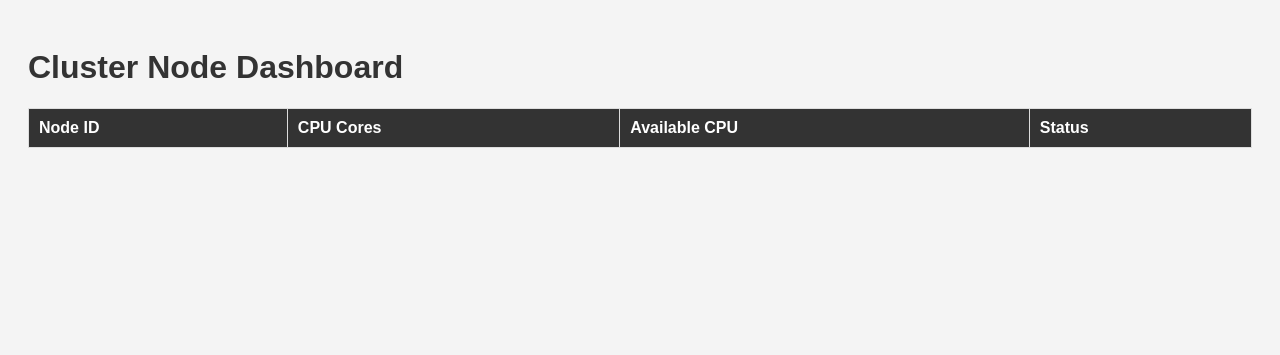
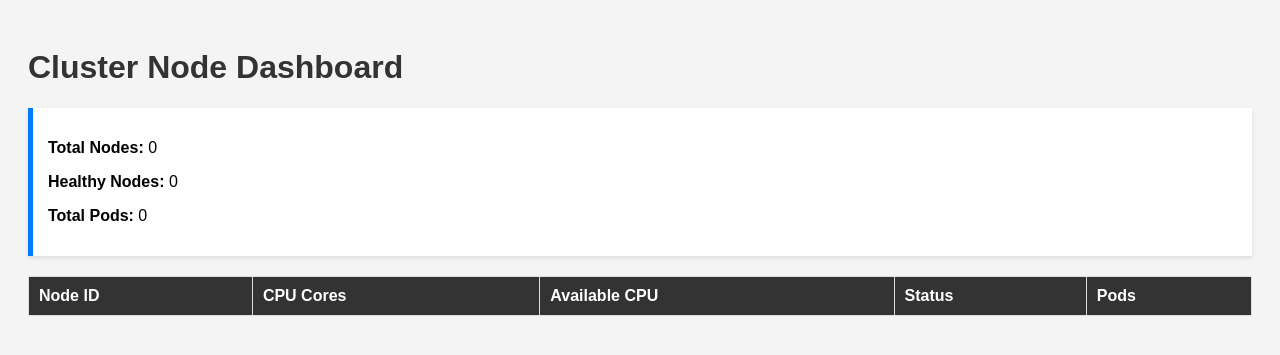
Before and after one commit to AkshaySimha5/068_088_095_116-kubernetes-simulator, a Flask app: page / in a window 1280 px wide. Shown: the top 355 px of the page. Run offline with Flask 2, Linux system fonts and the light colour scheme; data that the repository does not hold is empty.

Commit message:
Week 3 is done with men

```diff
--- a/api_server/app.py
+++ b/api_server/app.py
@@ -10,7 +10,7 @@ app = Flask(__name__, template_folder='templates')
 api = Api(app)
 
 # -------------------------
-# Node Manager (Week 2)
+# Node Manager
 # -------------------------
 class NodeManager:
     def __init__(self):
@@ -32,20 +32,55 @@ class NodeManager:
     def get_all_nodes(self):
         return self.nodes
 
+    def delete_node(self, node_id):
+        if node_id in self.nodes:
+            del self.nodes[node_id]
+            return True
+        return False
+
     def prune_inactive_nodes(self):
         current_time = time.time()
         for node_id, node in list(self.nodes.items()):
             if current_time - node['last_heartbeat'] > self.heartbeat_timeout:
-                node['status'] = 'unhealthy'
+                if node['status'] == 'healthy':
+                    node['status'] = 'unhealthy'
+                    self._reschedule_pods(node_id)
+
+    def _reschedule_pods(self, failed_node_id):
+        failed_node = self.nodes.get(failed_node_id)
+        if not failed_node:
+            return
+
+        pods_to_reschedule = failed_node['pods']
+        failed_node['pods'] = []
+
+        scheduler = PodScheduler(self)
+        for pod in pods_to_reschedule:
+            new_node_id = scheduler.schedule_pod(pod['cpu_required'])
+            if new_node_id:
+                self.nodes[new_node_id]['available_cpu'] -= pod['cpu_required']
+                self.add_pod_to_node(new_node_id, pod)
+                print(f"Rescheduled {pod['id']} from {failed_node_id} to {new_node_id}")
+            else:
+                print(f"Failed to reschedule pod {pod['id']} from {failed_node_id}")
 
     def add_pod_to_node(self, node_id, pod):
         if node_id in self.nodes:
             self.nodes[node_id]['pods'].append(pod)
 
+    def remove_pod(self, pod_id):
+        for node_id, node in self.nodes.items():
+            for pod in node['pods']:
+                if pod['id'] == pod_id:
+                    node['pods'].remove(pod)
+                    node['available_cpu'] += pod['cpu_required']
+                    return True
+        return False
+
 node_manager = NodeManager()
 
 # -------------------------
-# Pod Scheduler (Week 2)
+# Pod Scheduler
 # -------------------------
 class PodScheduler:
     def __init__(self, node_manager):
@@ -83,7 +118,7 @@ api.add_resource(
 )
 
 # -------------------------
-# Pod Scheduling Endpoint (Week 2)
+# Pod Scheduling Endpoint
 # -------------------------
 @app.route('/api/pods', methods=['POST'])
 def launch_pod():
@@ -115,18 +150,48 @@ def launch_pod():
     }), 201
 
 # -------------------------
+# Pod Removal Endpoint (New)
+# -------------------------
+@app.route('/api/pods/remove', methods=['POST'])
+def remove_pod():
+    data = request.get_json()
+    if not data or 'pod_id' not in data:
+        return jsonify({"error": "Missing pod ID"}), 400
+
+    pod_id = data['pod_id']
+    success = node_manager.remove_pod(pod_id)
+    if success:
+        return jsonify({"message": f"Pod {pod_id} unscheduled successfully"}), 200
+    else:
+        return jsonify({"error": "Pod not found"}), 404
+
+# -------------------------
+# Delete Node Endpoint (New)
+# -------------------------
+@app.route('/api/nodes/<node_id>', methods=['DELETE'])
+def delete_node(node_id):
+    success = node_manager.delete_node(node_id)
+    if success:
+        return jsonify({"message": f"Node {node_id} deleted successfully"}), 200
+    else:
+        return jsonify({"error": "Node not found"}), 404
+
+# -------------------------
 # HTML Dashboard
 # -------------------------
 @app.route('/')
 def dashboard():
     node_manager.prune_inactive_nodes()
+    nodes = node_manager.get_all_nodes()
     return render_template(
         'index.html',
-        nodes=node_manager.nodes,
+        nodes=nodes,
         stats={
-            'total_nodes': len(node_manager.nodes),
-            'healthy_nodes': sum(1 for n in node_manager.nodes.values() if n['status'] == 'healthy'),
-            'total_pods': sum(len(n['pods']) for n in node_manager.nodes.values())
+            'total_nodes': len(nodes),
+            'healthy_nodes': sum(1 for n in nodes.values() if n['status'] == 'healthy'),
+            'unhealthy_nodes': sum(1 for n in nodes.values() if n['status'] == 'unhealthy'),
+            'idle_nodes': sum(1 for n in nodes.values() if n['available_cpu'] == n['cpu_cores']),
+            'total_pods': sum(len(n['pods']) for n in nodes.values())
         }
     )
 
--- a/api_server/templates/index.html
+++ b/api_server/templates/index.html
@@ -5,52 +5,62 @@
   <title>Cluster Dashboard</title>
   <style>
     body { font-family: sans-serif; background: #f4f4f4; padding: 20px; }
-    h1 { color: #333; }
-    table { width: 100%; border-collapse: collapse; background: white; }
+    h1, h2 { color: #333; }
+    table { width: 100%; border-collapse: collapse; background: white; margin-bottom: 20px; }
     th, td { padding: 10px; border: 1px solid #ddd; text-align: left; }
     th { background: #333; color: white; }
-    .healthy { color: green; }
-    .unhealthy { color: red; }
+    .healthy { color: green; font-weight: bold; }
+    .unhealthy { color: red; font-weight: bold; }
+    ul { margin: 0; padding-left: 1.2em; }
+    .stats-box {
+      background: #fff;
+      padding: 15px;
+      margin-bottom: 20px;
+      border-left: 5px solid #007BFF;
+      box-shadow: 0 2px 4px rgba(0,0,0,0.1);
+    }
   </style>
 </head>
 <body>
   <h1>Cluster Node Dashboard</h1>
-  <table id="nodeTable">
+
+  <div class="stats-box">
+    <p><strong>Total Nodes:</strong> {{ stats.total_nodes }}</p>
+    <p><strong>Healthy Nodes:</strong> {{ stats.healthy_nodes }}</p>
+    <p><strong>Total Pods:</strong> {{ stats.total_pods }}</p>
+  </div>
+
+  <table>
     <thead>
       <tr>
         <th>Node ID</th>
         <th>CPU Cores</th>
         <th>Available CPU</th>
         <th>Status</th>
+        <th>Pods</th>
       </tr>
     </thead>
     <tbody>
-      <!-- Filled dynamically -->
+      {% for node_id, node in nodes.items() %}
+      <tr>
+        <td>{{ node_id }}</td>
+        <td>{{ node.cpu_cores }}</td>
+        <td>{{ node.available_cpu }}</td>
+        <td class="{{ node.status }}">{{ node.status | capitalize }}</td>
+        <td>
+          {% if node.pods %}
+            <ul>
+              {% for pod in node.pods %}
+                <li>{{ pod.id }} ({{ pod.cpu_required }} CPU)</li>
+              {% endfor %}
+            </ul>
+          {% else %}
+            No pods
+          {% endif %}
+        </td>
+      </tr>
+      {% endfor %}
     </tbody>
   </table>
-
-  <script>
-    async function loadNodes() {
-      const response = await fetch("http://localhost:5000/nodes");
-      const nodes = await response.json();
-
-      const tbody = document.querySelector("#nodeTable tbody");
-      tbody.innerHTML = ""; // clear previous rows
-
-      nodes.forEach(node => {
-        const row = document.createElement("tr");
-        row.innerHTML = `
-          <td>${node.node_id}</td>
-          <td>${node.cpu_cores}</td>
-          <td>${node.available_cpu}</td>
-          <td class="${node.status}">${node.status}</td>
-        `;
-        tbody.appendChild(row);
-      });
-    }
-
-    setInterval(loadNodes, 5000); // refresh every 5s
-    loadNodes();
-  </script>
 </body>
 </html>
```
Also changed, not shown: README.md.
